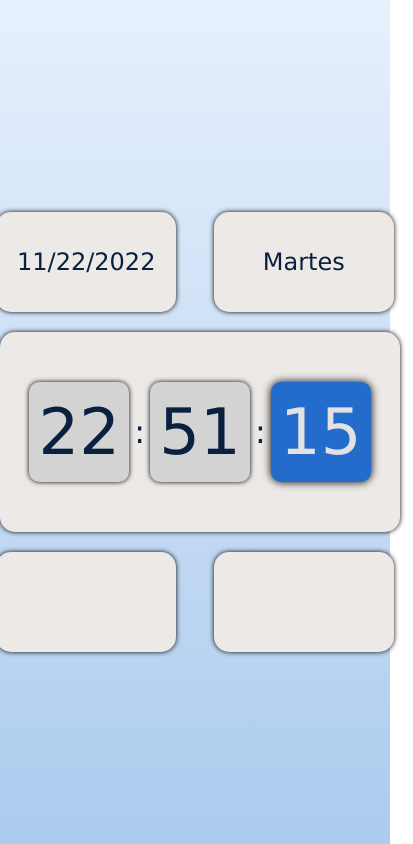
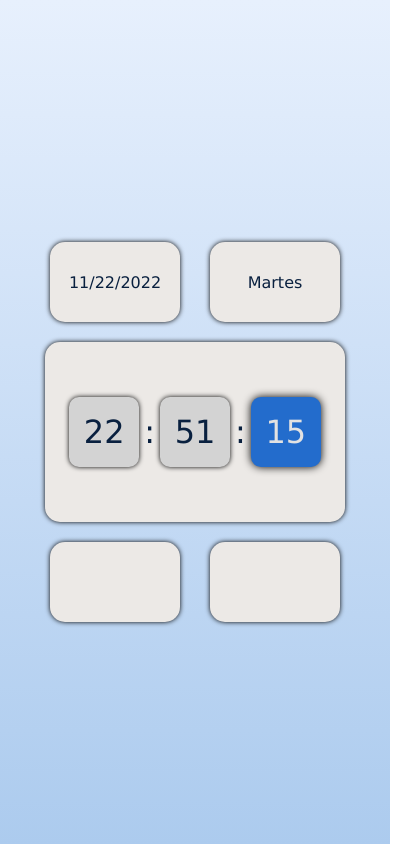
Before and after one commit to carlosaymoni/App-weather-map, a plain HTML site: page index.html in a window 390 px wide. Shown: the whole page, 413 px wide, since content can reach past the window. Drawn offline with Linux system fonts and the light colour scheme.

Commit message:
responsive

```diff
--- a/style.css
+++ b/style.css
@@ -90,3 +90,35 @@ span {
     font-size: 2rem;
     color: #09203f;
 }
+
+@media screen and (min-width: 320px) and (max-width: 425px) {
+
+    .date,
+    #box-clima {
+        width: 320px;
+    }
+
+    #fecha,
+    #dia,
+    #temperatura,
+    #humedad {
+        width: 130px;
+        height: 80px;
+        font-size: 1rem;
+    }
+
+    #container {
+        width: 300px;
+        height: 180px;
+    }
+
+    .horas,
+    .minutos,
+    .segundos {
+        width: 70px;
+        height: 70px;
+        font-size: 2rem;
+    }
+
+
+}
```
